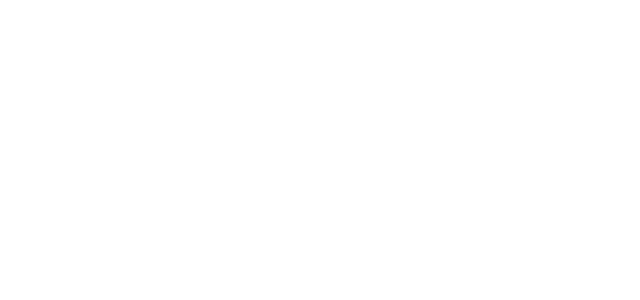
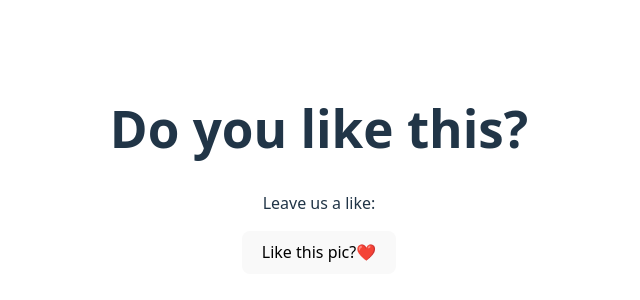
Before and after one commit to bizzy-coding/React-Playground, a React (Vite) app: page /components/useState/LikeButton in a window 1280 px wide. Before the commit this address had no page. Shown: the part 230-530 px from the top of the page, without its empty margins (321-961 px from the left). Built offline with nearby package versions, Linux system fonts and the light colour scheme.

Commit message:
adds another like btn, coding from memory to help me stay fresh

```diff
--- a/src/App.jsx
+++ b/src/App.jsx
@@ -6,6 +6,7 @@
 import UseStateBasics from "./components/useState/UseStateBasics";
 import TeamVotes from "./components/useState/TeamVotes";
 import TrainerShop from "./components/useState/TrainerShop";
+import LikeButton from "./components/useState/LikeButton";
 
 function App() {
   return (
@@ -16,6 +17,7 @@
           <Route path="/components/useState/Counter" element={<Counter />}></Route>
           <Route path="/components/useState/UseStateBasics" element={<UseStateBasics />}></Route>
           <Route path="/components/useState/TrainerShop" element={<TrainerShop />}></Route>
+          <Route path="/components/useState/LikeButton" element={<LikeButton />}></Route>
         </Routes>
       </Router>
     </>
--- /dev/null
+++ b/src/components/useState/LikeButton.jsx
@@ -0,0 +1,18 @@
+import { useState } from "react";
+
+export default function LikeButton() {
+  const [like, setLike] = useState(false);
+
+  return (
+    <>
+      <h1>Do you like this?</h1>
+
+      <p>Leave us a like: </p>
+
+      <button onClick={() => setLike(!like)}>
+        Like this pic?
+        {like ? "🖤" : "❤️"}
+      </button>
+    </>
+  );
+}
--- a/src/pages/Home.jsx
+++ b/src/pages/Home.jsx
@@ -13,6 +13,9 @@
       <li>
         <Link to="/components/useState/TrainerShop">👟 Trainer Shop</Link>
       </li>
+      <li>
+        <Link to="/components/useState/LikeButton">❤️ Like Btn </Link>
+      </li>
     </>
   );
 }
```
